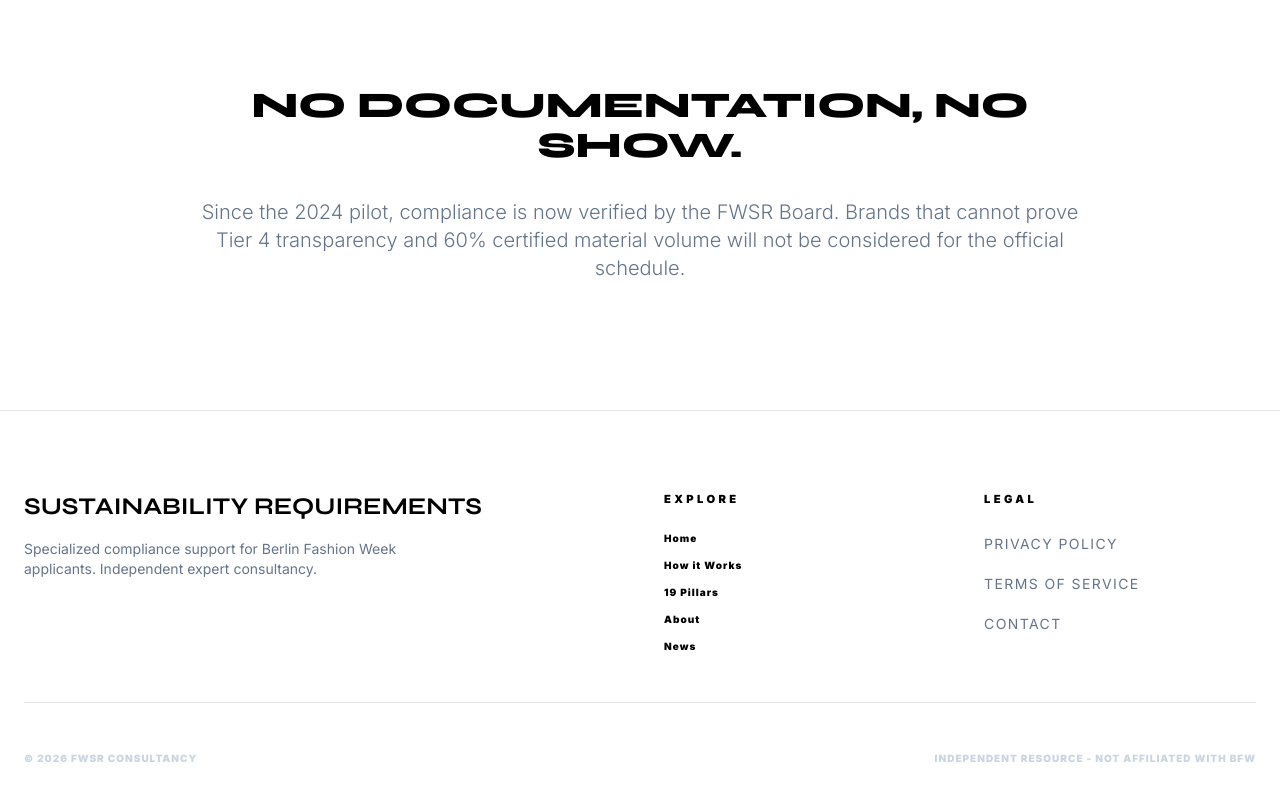
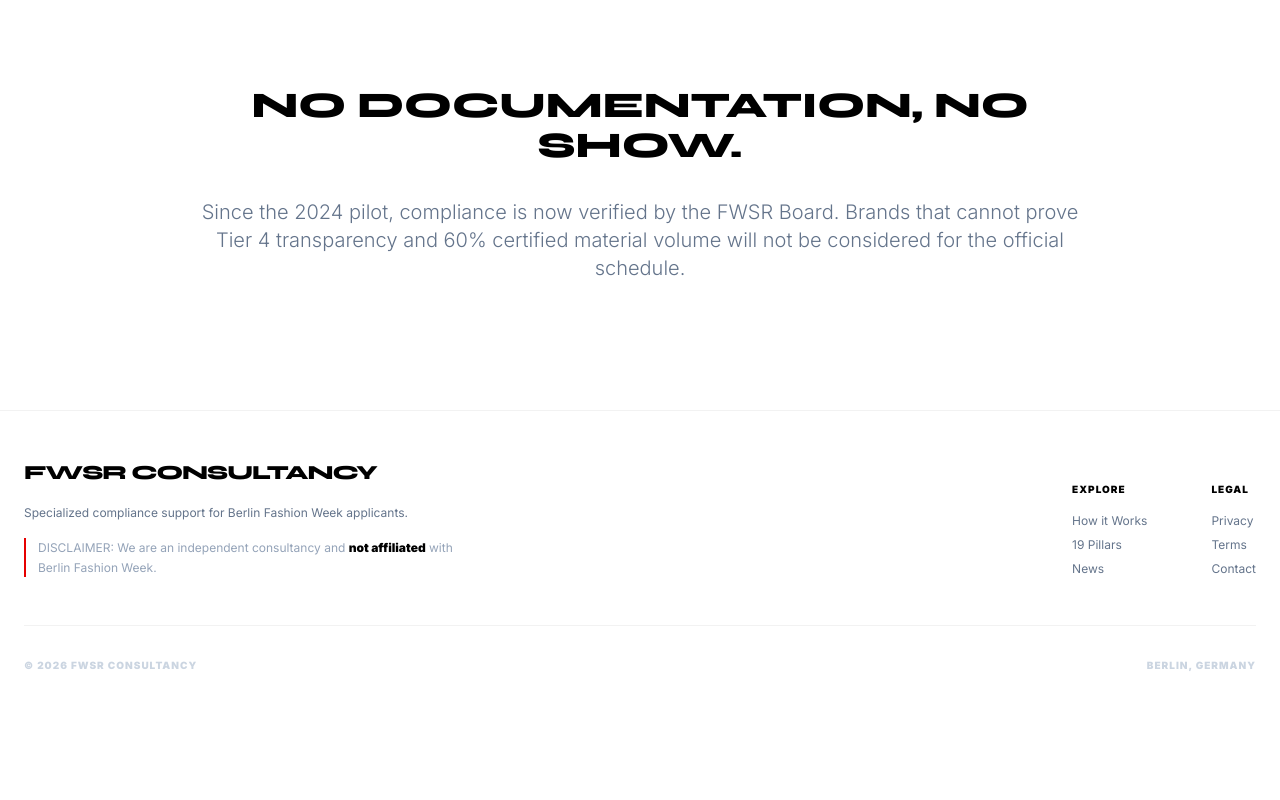
Before and after one commit to zmegend007/FWSR-agent, a React (Vite) app: page / in a window 1280 px wide. Shown: the part 1396-2196 px from the top of the page. After the commit the page ends 2117 px from the top, so only its background shows below. Built offline with nearby package versions, Linux system fonts and the light colour scheme.

Commit message:
UI Polish: Compact Mobile Typography, Modern Footer, Moved Disclaimer, Fixed Zoom White Stripe

```diff
--- a/App.tsx
+++ b/App.tsx
@@ -249,35 +249,48 @@ const AppContent: React.FC = () => {
       )}
 
       {showFooter && (
-        <footer className="bg-white py-20 px-6 mt-auto">
+        <footer className="bg-white py-12 px-6 mt-auto border-t border-black/5">
           <div className="max-w-7xl mx-auto">
-            <div className="grid grid-cols-1 md:grid-cols-4 gap-12 border-b border-black/10 pb-12 mb-12">
-              <div className="md:col-span-2">
-                <h2 className="font-heading font-bold text-2xl uppercase mb-4">Sustainability Requirements</h2>
-                <p className="text-sm text-slate-500 max-w-sm">Specialized compliance support for Berlin Fashion Week applicants. Independent expert consultancy.</p>
+            <div className="flex flex-col md:flex-row justify-between items-start md:items-end gap-12">
+
+              {/* Brand & Disclaimer */}
+              <div className="max-w-md">
+                <h2 className="font-heading font-black text-xl uppercase mb-4 tracking-tighter">FWSR Consultancy</h2>
+                <div className="space-y-4">
+                  <p className="text-xs text-slate-500 font-medium leading-relaxed">
+                    Specialized compliance support for Berlin Fashion Week applicants.
+                  </p>
+                  <p className="text-xs text-slate-400 leading-relaxed border-l-2 border-red pl-3">
+                    DISCLAIMER: We are an independent consultancy and <span className="text-black font-bold">not affiliated</span> with Berlin Fashion Week.
+                  </p>
+                </div>
               </div>
-              <div>
-                <h3 className="text-technical mb-6">Explore</h3>
-                <ul className="text-[10px] font-black uppercase tracking-widest space-y-3">
-                  <li><button onClick={() => navigate('landing')} className="hover:text-red">Home</button></li>
-                  <li><button onClick={() => navigate('how-it-works')} className="hover:text-red">How it Works</button></li>
-                  <li><button onClick={() => navigate('standards')} className="hover:text-red">19 Pillars</button></li>
-                  <li><button onClick={() => navigate('about')} className="hover:text-red">About</button></li>
-                  <li><button onClick={() => navigate('news')} className="hover:text-red">News</button></li>
-                </ul>
-              </div>
-              <div>
-                <h3 className="text-technical mb-6">Legal</h3>
-                <ul className="space-y-4">
-                  <li><button onClick={() => navigate('privacy')} className="text-slate-500 hover:text-black transition-colors text-sm uppercase tracking-widest">Privacy Policy</button></li>
-                  <li><button onClick={() => navigate('terms')} className="text-slate-500 hover:text-black transition-colors text-sm uppercase tracking-widest">Terms of Service</button></li>
-                  <li><a href="mailto:legal@fashionweeksustainabilityrequirements.com" className="text-slate-500 hover:text-black transition-colors text-sm uppercase tracking-widest">Contact</a></li>
-                </ul>
+
+              {/* Compact Links */}
+              <div className="flex flex-wrap gap-8 md:gap-16">
+                <div>
+                  <h3 className="text-[10px] font-black uppercase tracking-widest mb-4">Explore</h3>
+                  <ul className="space-y-2 text-xs text-slate-500">
+                    <li><button onClick={() => navigate('how-it-works')} className="hover:text-black transition-colors">How it Works</button></li>
+                    <li><button onClick={() => navigate('standards')} className="hover:text-black transition-colors">19 Pillars</button></li>
+                    <li><button onClick={() => navigate('news')} className="hover:text-black transition-colors">News</button></li>
+                  </ul>
+                </div>
+                <div>
+                  <h3 className="text-[10px] font-black uppercase tracking-widest mb-4">Legal</h3>
+                  <ul className="space-y-2 text-xs text-slate-500">
+                    <li><button onClick={() => navigate('privacy')} className="hover:text-black transition-colors">Privacy</button></li>
+                    <li><button onClick={() => navigate('terms')} className="hover:text-black transition-colors">Terms</button></li>
+                    <li><a href="mailto:legal@fashionweeksustainabilityrequirements.com" className="hover:text-black transition-colors">Contact</a></li>
+                  </ul>
+                </div>
               </div>
             </div>
-            <div className="flex flex-col md:flex-row justify-between items-center text-[10px] font-black uppercase tracking-widest text-slate-300 gap-4">
+
+            {/* Copyright */}
+            <div className="mt-12 pt-8 border-t border-black/5 flex flex-col md:flex-row justify-between items-center gap-4 text-[10px] uppercase tracking-widest text-slate-300 font-bold">
               <p>© 2026 FWSR Consultancy</p>
-              <p>Independent Resource - Not Affiliated with BFW</p>
+              <p>Berlin, Germany</p>
             </div>
           </div>
         </footer>
--- a/components/LandingPage.tsx
+++ b/components/LandingPage.tsx
@@ -36,16 +36,14 @@ const LandingPage: React.FC<Props> = ({ onStart, onNavigate, onSelectPlan }) =>
 
         <div className="max-w-7xl mx-auto w-full relative z-10">
           <div className="max-w-3xl animate-reveal">
-            <div className="inline-block px-3 py-1 border border-red text-red text-[10px] font-black uppercase tracking-[0.3em] mb-8">
+            <div className="inline-block px-3 py-1 border border-red text-red text-[10px] font-black uppercase tracking-[0.3em] mb-4 md:mb-8">
               Compliance Support
             </div>
-            <h1 className="font-heading font-black leading-tight md:leading-[0.9] tracking-tighter uppercase mb-6 md:mb-10 text-white" style={{ fontSize: 'clamp(1.75rem, 8vw, 6rem)' }}>
+            <h1 className="font-heading font-black leading-none tracking-tighter uppercase mb-4 md:mb-10 text-white" style={{ fontSize: 'clamp(2.5rem, 8vw, 6rem)' }}>
               Compliance <br /> <span className="italic text-red">Support.</span>
             </h1>
-            <p className="text-base md:text-xl text-slate-300 font-light leading-relaxed mb-8 md:mb-12 max-w-xl">
+            <p className="text-sm md:text-xl text-slate-300 font-light leading-snug md:leading-relaxed mb-6 md:mb-12 max-w-xl">
               Berlin Fashion Week 2026 requires every brand to meet the 19 Sustainability Pillars. Failure to comply results in exclusion from the official schedule.
-              <br /><br />
-              <span className="text-slate-500 text-sm">* We are an independent consultancy and not affiliated with Berlin Fashion Week.</span>
               <br /><br />
               Choose your compliance support level below.
             </p>
--- a/index.css
+++ b/index.css
@@ -6,6 +6,7 @@
   --brand-red: #E60000;
 }
 
+html,
 body {
   font-family: 'Inter', sans-serif;
   background-color: #ffffff;
@@ -14,8 +15,12 @@ body {
   display: flex;
   flex-direction: column;
   min-height: 100vh;
+  width: 100%;
   overflow-x: hidden;
-  width: 100%;
+}
+
+body {
+  position: relative;
 }
 
 .font-heading {
@@ -65,13 +70,13 @@ footer {
 /* Staggered Entrance Animation */
 @keyframes reveal {
   from {
-      opacity: 0;
-      transform: translateY(20px);
+    opacity: 0;
+    transform: translateY(20px);
   }
 
   to {
-      opacity: 1;
-      transform: translateY(0);
+    opacity: 1;
+    transform: translateY(0);
   }
 }
 
```
